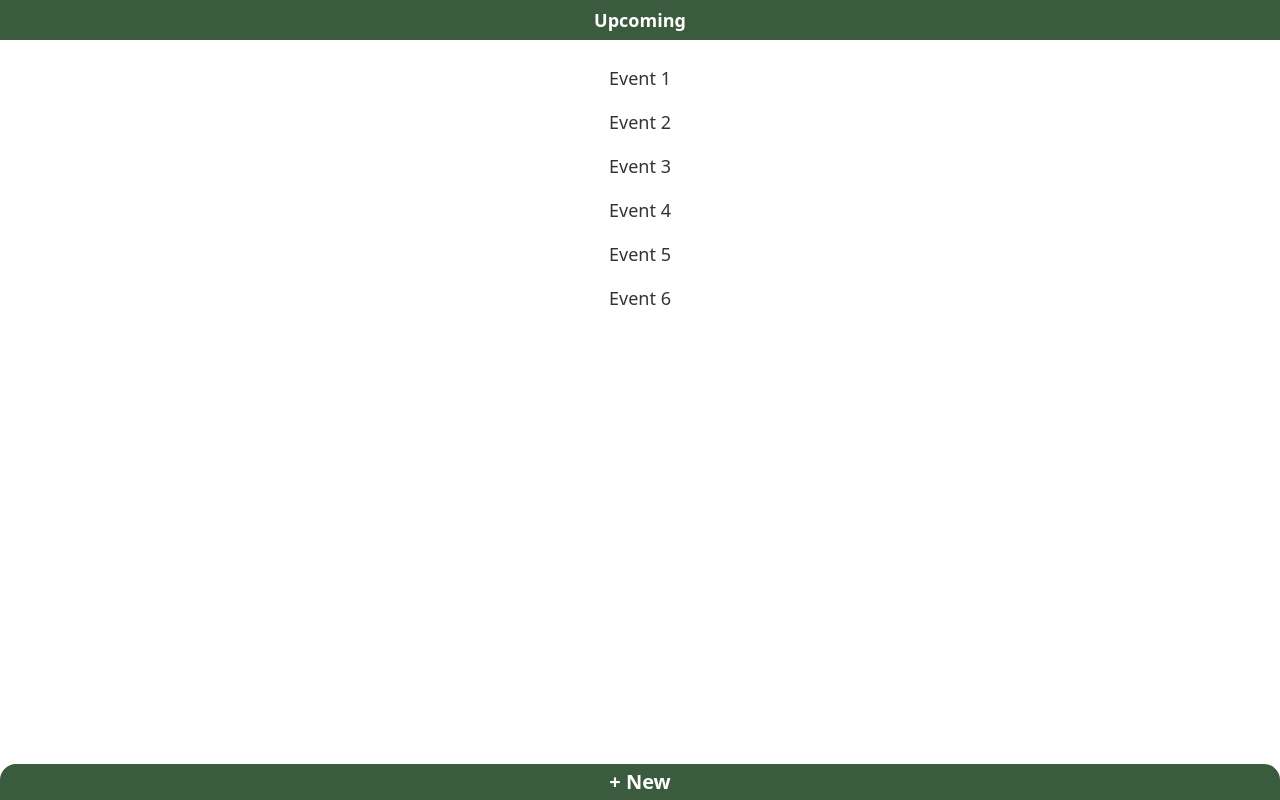
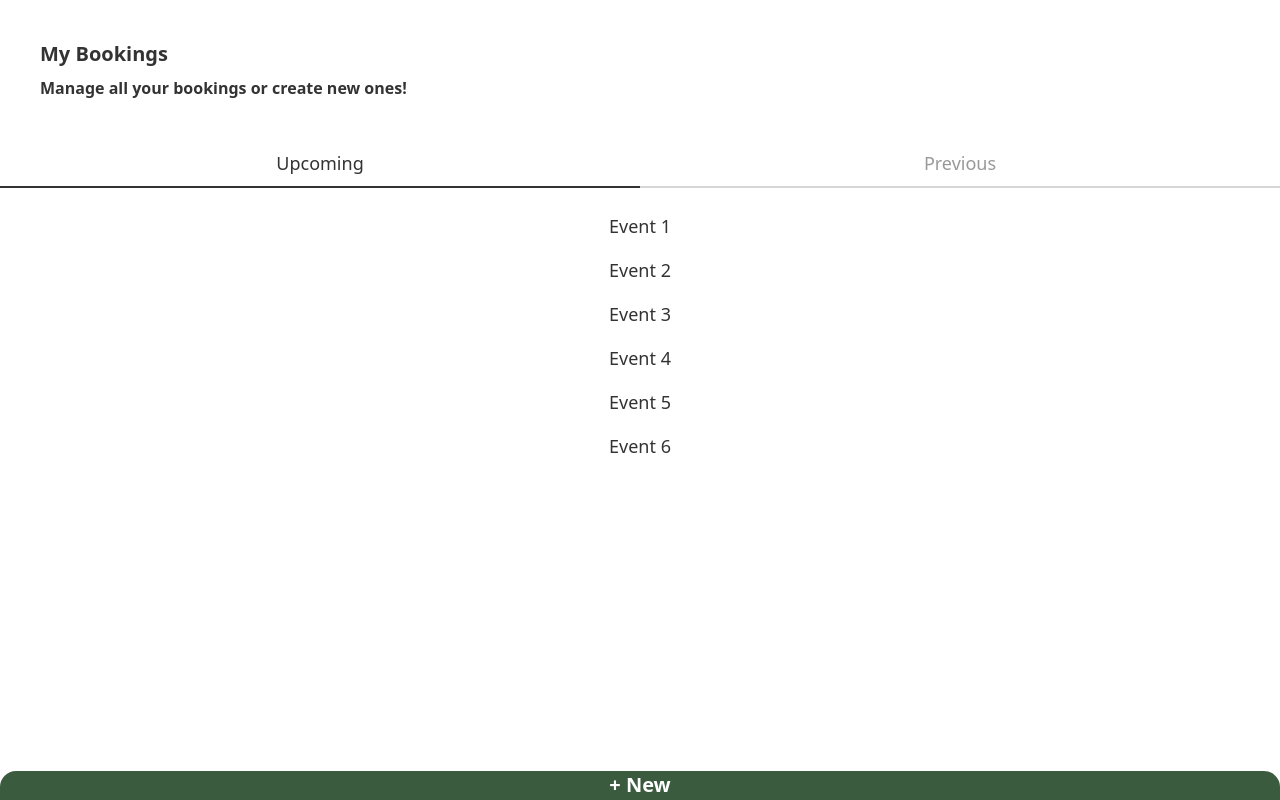
Before and after one commit to ptit-sa/booking-section, a React (Create React App) app: page / in a window 1280 px wide. Built offline with nearby package versions, Linux system fonts and the light colour scheme; the HTML template or start-up script is replaced by a standard one; what tailwindcss-rtl would draw is missing.

Commit message:
convert list to tabs

```diff
--- a/src/pages/Booking1.js
+++ b/src/pages/Booking1.js
@@ -100,6 +100,7 @@ export default function Booking1() {
                 </div>
               </div>
               <div className="bg-black opacity-20 w-full h-full top-0 left-0 bottom-0 right-0 absolute z-20 rounded-2xl" />
+              <div className=" w-full h-full top-0 left-0 bottom-0 right-0 absolute z-20 rounded-2xl" />
             </div>
           ))}
         </div>
--- a/src/pages/List.js
+++ b/src/pages/List.js
@@ -1,4 +1,4 @@
-import React from "react";
+import React, { useState } from "react";
 import { useId } from "react";
 import { useNavigate } from "react-router-dom";
 import { v4 as uuidv4 } from "uuid";
@@ -51,36 +51,36 @@ const upcomingEvents = [
 const previousEvents = [
   {
     id: 1,
-    title: "Event 1",
-    description: "This is event 1",
+    title: "Previous Event 1",
+    description: "This is Previous event 1",
     date: "2020-01-01",
     time: "12:00",
   },
   {
     id: 2,
-    title: "Event 2",
-    description: "This is event 2",
+    title: "Previous Event 2",
+    description: "This is Previous event 2",
     date: "2020-01-02",
     time: "12:00",
   },
   {
     id: 3,
-    title: "Event 3",
-    description: "This is event 3",
+    title: "Previous Event 3",
+    description: "This is Previous event 3",
     date: "2020-01-03",
     time: "12:00",
   },
   {
     id: 4,
-    title: "Event 4",
-    description: "This is event 4",
+    title: "Previous Event 4",
+    description: "This is Previous event 4",
     date: "2020-01-04",
     time: "12:00",
   },
   {
     id: 5,
-    title: "Event 5",
-    description: "This is event 5",
+    title: "Previous Event 5",
+    description: "This is Previous event 5",
     date: "2020-01-05",
     time: "12:00",
   },
@@ -89,6 +89,7 @@ const previousEvents = [
 export default function List() {
   const navigate = useNavigate();
   const dispatch = useDispatch();
+  const [ focusedTab, setFocusedTab ] = useState("upcoming");
   const handleNewEvent = () => {
     let id = uuidv4();
     dispatch(setId(id));
@@ -96,22 +97,51 @@ export default function List() {
   };
   return (
     <div className="w-screen h-screen flex flex-col">
-      <div className="flex justify-evenly items-center font-bold ">
-        <div className="w-full h-10 bg-prim items-center justify-center ">
-          <h1 className="text-lg h-full text-white text-center flex items-center justify-center">
-            Upcoming
-          </h1>
+      <div className="flex flex-col gap-2 justify-center h-3/12 py-10 px-10">
+        <div className="flex flex-row gap-2">
+          <h1 className="text-xl font-bold">My Bookings</h1>
         </div>
+        <p className="font-semibold">
+          Manage all your bookings or create new ones!
+        </p>
+      </div>
+      <div className="tabs w-full">
+        <button
+          className={`tab tab-lg tab-bordered  w-1/2 ${focusedTab === "upcoming"
+            ? "tab-active"
+            : ""}`}
+          onClick={() => setFocusedTab("upcoming")}
+        >
+          Upcoming
+        </button>
+        <button
+          className={`tab tab-lg tab-bordered  w-1/2 ${focusedTab === "previous"
+            ? "tab-active"
+            : ""}`}
+          onClick={() => setFocusedTab("previous")}
+        >
+          Previous
+        </button>
       </div>
       <div className="w-full h-full flex justify-evenly items-center ">
         <div className="min-h-full overflow-scroll w-full  items-center justify-center pt-4">
-          {upcomingEvents.map((event) => (
-            <div className=" flex justify-between items-center  border-black">
-              <div className="w-full h-full flex justify-center items-center py-2">
-                <h1 className="w-full text-lg text-center">{event.title}</h1>
+          {focusedTab === "upcoming" ? (
+            upcomingEvents.map((event) => (
+              <div className=" flex justify-between items-center  border-black">
+                <div className="w-full h-full flex justify-center items-center py-2">
+                  <h1 className="w-full text-lg text-center">{event.title}</h1>
+                </div>
               </div>
-            </div>
-          ))}
+            ))
+          ) : (
+            previousEvents.map((event) => (
+              <div className=" flex justify-between items-center  border-black">
+                <div className="w-full h-full flex justify-center items-center py-2">
+                  <h1 className="w-full text-lg text-center">{event.title}</h1>
+                </div>
+              </div>
+            ))
+          )}
         </div>
       </div>
       <div
```
